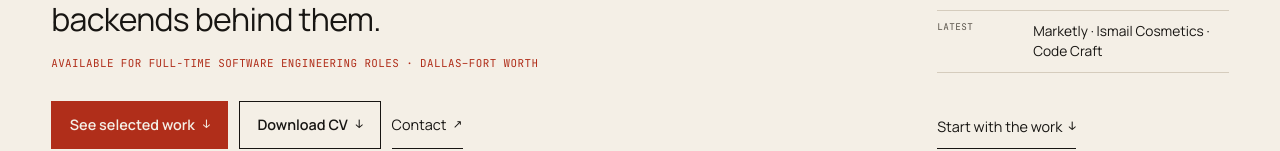
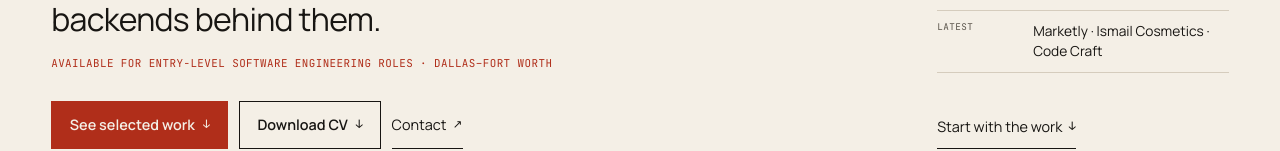
Before and after one commit to serenesheikh23/serene-portfolio, a Next.js app: page / in a window 1280 px wide. Shown: the part 585-736 px from the top of the page. Built offline with nearby package versions, Linux system fonts and the light colour scheme.

Commit message:
copy: unify role wording to entry-level; clarify About phrase

```diff
--- a/src/app/page.tsx
+++ b/src/app/page.tsx
@@ -462,7 +462,7 @@ export default function Home() {
               </h2>
               <p className="section-intro">
                 I&apos;m looking for an entry-level software engineer role in
-                Dallas–Fort Worth. Graduated June 2026; available for full-time software engineering roles now.
+                Dallas–Fort Worth. Graduated June 2026; available for entry-level software engineering roles now.
               </p>
             </div>
           </header>
--- a/src/lib/content.ts
+++ b/src/lib/content.ts
@@ -8,7 +8,7 @@ export const site = {
   cvName: "Serene_Sheikhalard_Software_Engineer.pdf",
   location: "Irving, Texas",
   market: "Dallas–Fort Worth",
-  availability: "Available for full-time software engineering roles · Dallas–Fort Worth",
+  availability: "Available for entry-level software engineering roles · Dallas–Fort Worth",
   education: "BS Information Technology, graduated June 2026",
   school: "International University of Science and Technology",
   languages: "Arabic (native) · English (native)",
```
